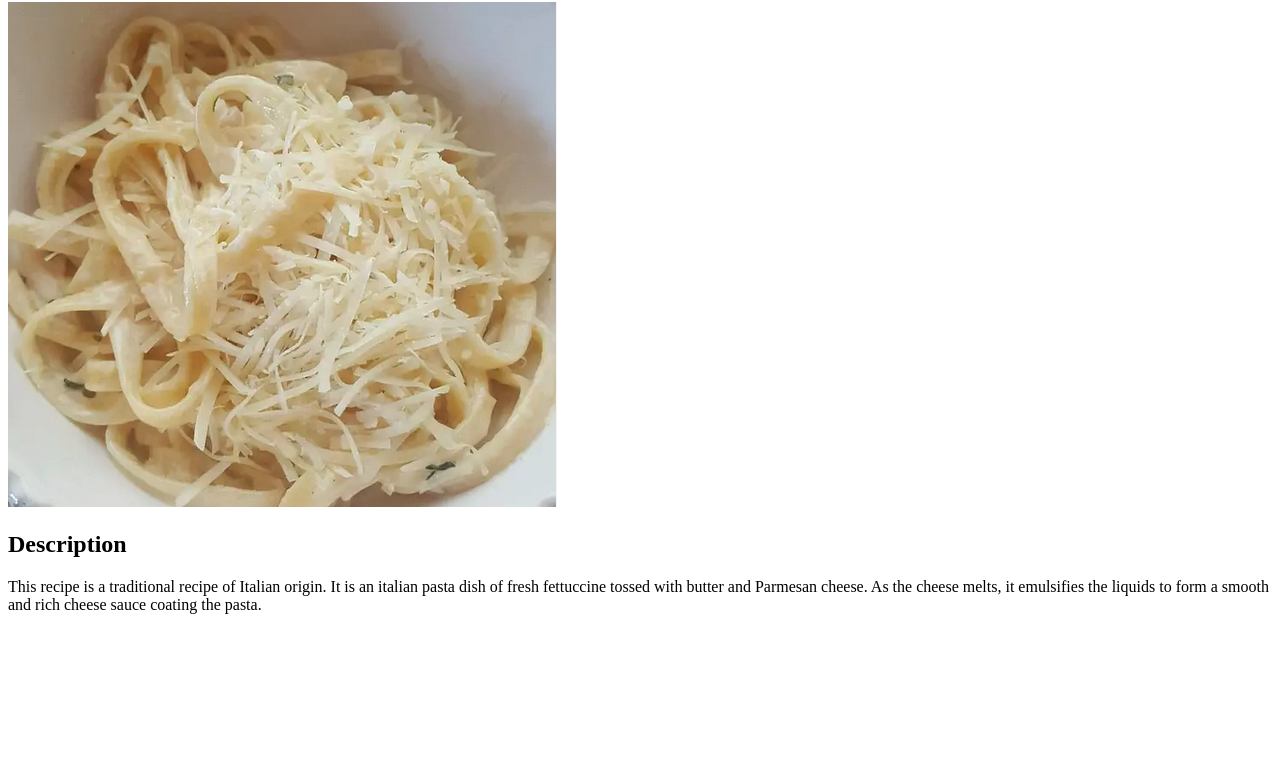
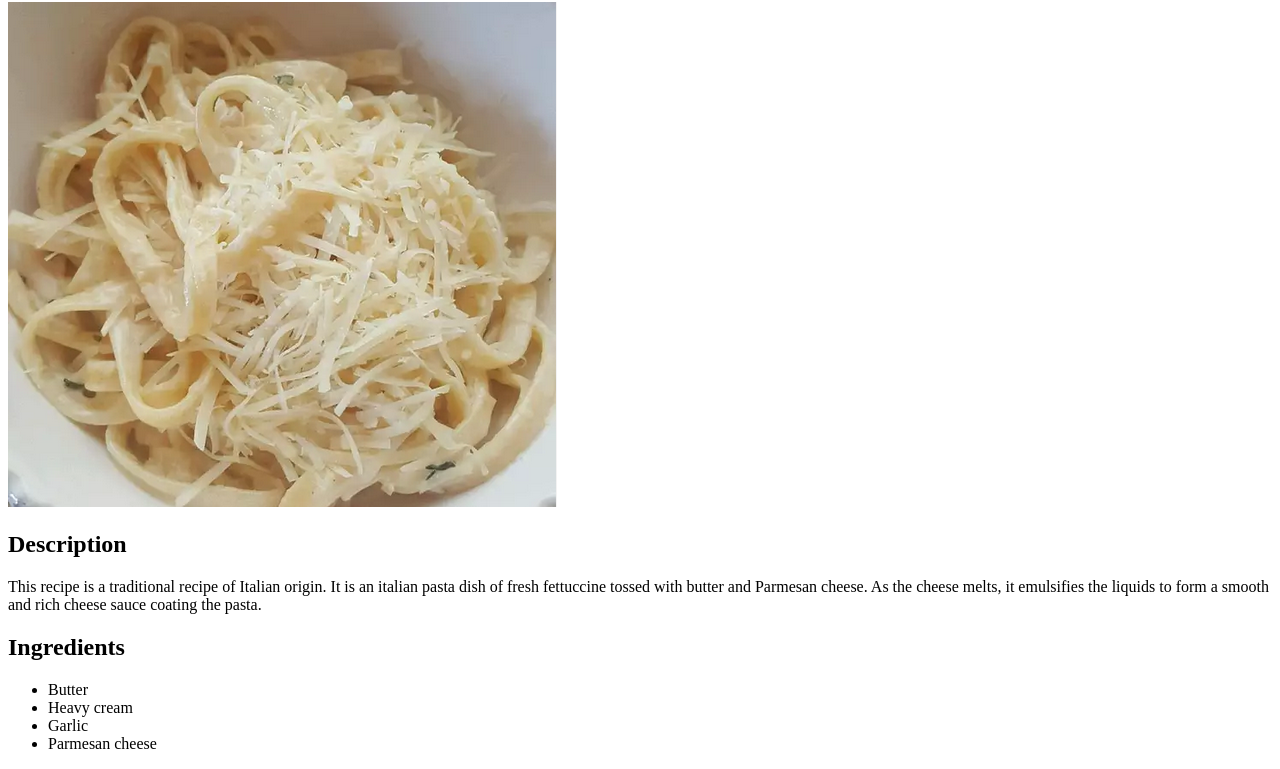
Before and after one commit to johnlmiranda/odin-recipes, a plain HTML site: page recipes/alfredo.html in a window 1280 px wide. Shown: the part 78-847 px from the top of the page. Before the commit the page ends 800 px from the top, so only its background shows below. Drawn offline with Linux system fonts and the light colour scheme.

Commit message:
Added ingredient list to alfredo.html

```diff
--- a/recipes/alfredo.html
+++ b/recipes/alfredo.html
@@ -12,5 +12,13 @@
     <h2>Description</h2>
         This recipe is a traditional recipe of Italian origin. It is an italian pasta dish of fresh fettuccine tossed with butter and Parmesan cheese.
         As the cheese melts, it emulsifies the liquids to form a smooth and rich cheese sauce coating the pasta.
+
+    <h2>Ingredients</h2>
+    <ul>
+        <li>Butter</li>
+        <li>Heavy cream</li>
+        <li>Garlic</li>
+        <li>Parmesan cheese</li>
+    </ul>
 </body>
 </html>
```
